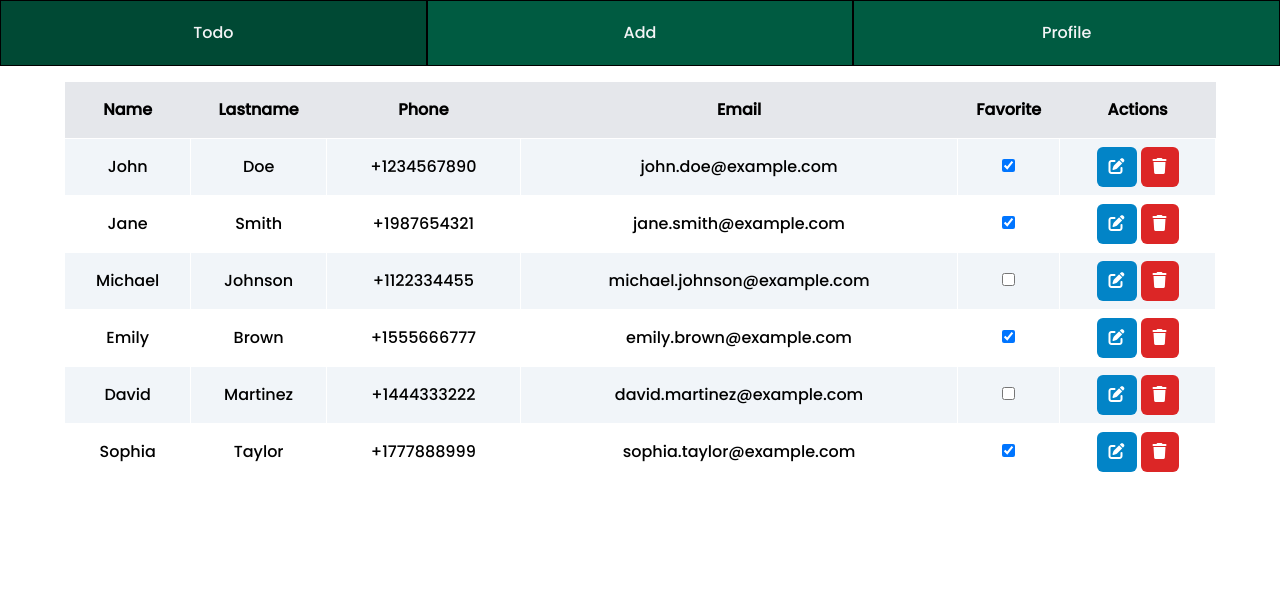
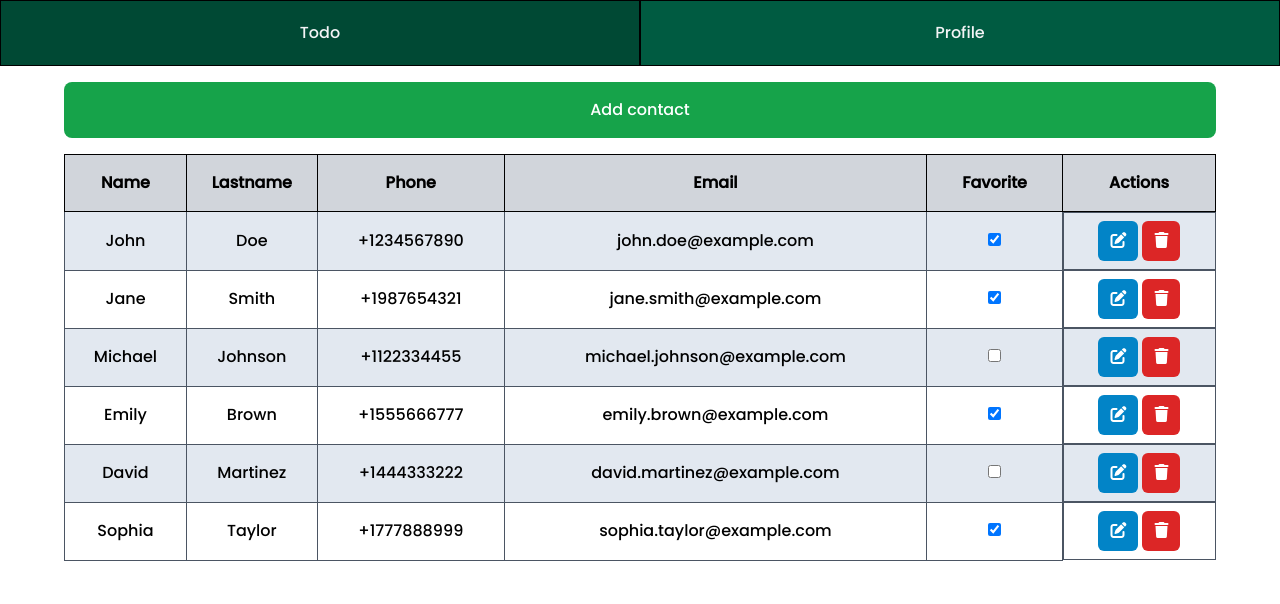
Before and after one commit to AnderCabrera/contacts, a website with bundled scripts: page src/pages/contacts/contacts.html in a window 1280 px wide. Built offline with nearby package versions, Linux system fonts and the light colour scheme.

Commit message:
contacts finished

```diff
--- a/src/js/contacts/add.js
+++ b/src/js/contacts/add.js
@@ -10,7 +10,9 @@ import {
   xCloseAddModal,
 } from './constants.js';
 
-import { contacts, save, findIndexContact } from './contacts.js';
+import { contacts, save, addContactView } from './contacts.js';
+
+import { isEmpty } from './update.js';
 
 export function addContact() {
   let newContact = {
@@ -24,8 +26,38 @@ export function addContact() {
 
   contacts.push(newContact);
   save(contacts);
+  addContactView(newContact);
 }
 
 export function showModal() {
+  addModal.classList.remove('hidden');
 
+  addContactButton.onclick = () => {
+    if (
+      isEmpty(nameAddModal.value) ||
+      isEmpty(lastnameAddModal.value) ||
+      isEmpty(phoneAddModal.value) ||
+      isEmpty(emailAddModal.value)
+    ) {
+      alert('All fields are required');
+      return;
+    } else {
+      addContact();
+      nameAddModal.value = '';
+      lastnameAddModal.value = '';
+      phoneAddModal.value = '';
+      emailAddModal.value = '';
+      favoriteAddModal.checked = false;
+    }
+
+    addModal.classList.add('hidden');
+  };
+
+  cancelAddButton.onclick = () => {
+    addModal.classList.add('hidden');
+  };
+
+  xCloseAddModal.onclick = () => {
+    addModal.classList.add('hidden');
+  };
 }
--- a/src/js/contacts/constants.js
+++ b/src/js/contacts/constants.js
@@ -1,6 +1,9 @@
 export const contactsTable = document.getElementById('contacts-table');
 
 // export let contacts = JSON.parse(localStorage.getItem('contacts'));
+
+// navbar
+export const addContactModal = document.getElementById('add-contact-modal');
 
 // modal update form
 export const updateModal = document.getElementById('update-modal');
--- a/src/js/contacts/contacts.js
+++ b/src/js/contacts/contacts.js
@@ -1,6 +1,7 @@
-import { contactsTable } from './constants.js';
+import { contactsTable, addContactModal } from './constants.js';
 
 import { showModal } from './update.js';
+import { showModal as showAddModal } from './add.js';
 import { CONTACTS } from '../local-storage-constants.js';
 
 export let contacts = JSON.parse(localStorage.getItem(CONTACTS));
@@ -57,13 +58,16 @@ if (!contacts || contacts.length < 1) {
     },
   ];
 
-  renderContacts(contacts);
-} else renderContacts(contacts);
+  renderContacts();
+} else renderContacts();
 
+export function renderContacts() {
+  for (const contact of contacts) {
+    addContactView(contact);
+  }
+}
 
-
-export function renderContacts(contacts) {
-  for (const contact of contacts) {
+export function addContactView(contact) {
   let { id, name, lastname, email, phone, favorite } = contact;
 
   const tr = document.createElement('tr');
@@ -71,15 +75,13 @@ export function renderContacts(contacts) {
   tr.id = id;
 
   tr.innerHTML = `
-      <td class="border border-white"><span class="p-2">${name}</span></td>
-      <td class="border border-white"><span class="p-2">${lastname}</span></td>
-      <td class="border border-white"><span class="p-2">${phone}</span></td>
-      <td class="border border-white"><span class="p-2">${email}</span></td>
+    <td class="border border-gray-600"><span class="p-2">${name}</span></td>
+    <td class="border border-gray-600"><span class="p-2">${lastname}</span></td>
+    <td class="border border-gray-600"><span class="p-2">${phone}</span></td>
+    <td class="border border-gray-600"><span class="p-2">${email}</span></td>
 
-      <td class="border border-white p-2">
-        <input type="checkbox" ${
-          favorite ? 'checked' : ''
-        } onclick="return false;" />
+    <td class="border border-gray-600 p-2">
+      <input type="checkbox" ${favorite ? 'checked' : ''} onclick="return false;" />
     </td>
 
   `;
@@ -88,9 +90,12 @@ export function renderContacts(contacts) {
   let buttonsContainer = document.createElement('td');
   buttonsContainer.classList.add(
     'border',
-      'border-white',
+    'border-gray-600',
     'p-2',
     'buttonsContainer',
+    'flex',
+    'justify-center',
+    'w-full'
   );
 
   // update button
@@ -131,7 +136,6 @@ export function renderContacts(contacts) {
 
   contactsTable.appendChild(tr);
 }
-}
 
 export function save(contacts) {
   localStorage.setItem(CONTACTS, JSON.stringify(contacts));
@@ -149,3 +153,7 @@ function deleteContact(id) {
 
   document.getElementById(id).remove();
 }
+
+addContactModal.onclick = (e) => {
+  showAddModal();
+};
--- a/src/pages/contacts/contacts.html
+++ b/src/pages/contacts/contacts.html
@@ -20,11 +20,7 @@
         class="flex justify-center border border-black w-full p-5 hover:bg-[rgba(0,0,0,0.2)] overflow-hidden break-words"
         >Todo</a
       >
-      <a
-        href=""
-        class="flex justify-center border border-black w-full p-5 hover:bg-[rgba(0,0,0,0.2)] overflow-hidden break-words"
-        >Add</a
-      >
+
       <a
         href=""
         class="flex justify-center border border-black w-full p-5 hover:bg-[rgba(0,0,0,0.2)] overflow-hidden break-words"
@@ -32,21 +28,30 @@
       >
     </nav>
 
-    <div class="contacts">
-      <table class="w-[90%] m-0 m-auto">
+    <div class="w-full flex justify-center">
+      <button
+        class="bg-green-600 text-white w-[90%] p-4 rounded-lg mb-4 overflow-hidden break-words hover:bg-green-700 focus:outline-none focus:ring-4 focus:ring-green-300 hover:bg-green-800 focus:ring-green-800"
+        type="button"
+        id="add-contact-modal"
+      >
+        Add contact
+      </button>
+    </div>
+    <div class="contacts flex flex-col overflow-x-auto w-[90%] m-0 m-auto">
+      <table class="w-full m-0 m-auto mb-10">
         <thead>
-          <tr class="bg-gray-200">
-            <th scope="col" class="py-4"><span>Name</span></th>
-            <th scope="col" class="py-4"><span>Lastname</span></th>
-            <th scope="col" class="py-4"><span>Phone</span></th>
-            <th scope="col" class="py-4"><span>Email</span></th>
-            <th scope="col" class="py-4"><span>Favorite</span></th>
-            <th scope="col" class="py-4"><span>Actions</span></th>
+          <tr class="bg-gray-300">
+            <th scope="col" class="py-4 border border-black "><span>Name</span></th>
+            <th scope="col" class="py-4 border border-black "><span>Lastname</span></th>
+            <th scope="col" class="py-4 border border-black "><span>Phone</span></th>
+            <th scope="col" class="py-4 border border-black "><span>Email</span></th>
+            <th scope="col" class="py-4 px-3 border border-black "><span>Favorite</span></th>
+            <th scope="col" class="py-4 border border-black "><span>Actions</span></th>
           </tr>
         </thead>
         <tbody
           id="contacts-table"
-          class="text-center [&>*:nth-child(odd)]:bg-slate-100"
+          class="text-center [&>*:nth-child(odd)]:bg-slate-200"
         ></tbody>
       </table>
     </div>
@@ -65,9 +70,7 @@
           <div
             class="flex items-start justify-between rounded-t border-b p-5 border-gray-600"
           >
-            <h3
-              class="text-xl font-semibold text-white lg:text-2xl"
-            >
+            <h3 class="text-xl font-semibold text-white lg:text-2xl">
               Update contact
             </h3>
             <button
@@ -99,7 +102,7 @@
               <label for="update-name" class="text-white">Name</label>
               <input
                 type="text"
-                class="w-full p-2 border  rounded-lg border-gray-600"
+                class="w-full p-2 border rounded-lg border-gray-600"
                 id="update-name"
               />
             </div>
@@ -107,7 +110,7 @@
               <label for="update-lastname" class="text-white">Lastname</label>
               <input
                 type="text"
-                class="w-full p-2 border  rounded-lg border-gray-600"
+                class="w-full p-2 border rounded-lg border-gray-600"
                 id="update-lastname"
               />
             </div>
@@ -116,7 +119,7 @@
               <label for="update-phone" class="text-white">Phone</label>
               <input
                 type="text"
-                class="w-full p-2 border  rounded-lg border-gray-600"
+                class="w-full p-2 border rounded-lg border-gray-600"
                 id="update-phone"
               />
             </div>
@@ -125,23 +128,19 @@
               <label for="update-email" class="text-white">Email</label>
               <input
                 type="email"
-                class="w-full p-2 border  rounded-lg border-gray-600"
+                class="w-full p-2 border rounded-lg border-gray-600"
                 id="update-email"
               />
             </div>
 
             <div class="flex">
               <label for="update-favorite" class="text-white">Favorite</label>
-              <input
-                type="checkbox"
-                class="ml-2"
-                id="update-favorite"
-              />
+              <input type="checkbox" class="ml-2" id="update-favorite" />
             </div>
           </div>
           <!-- Modal footer -->
           <div
-            class="flex items-center space-x-2 rtl:space-x-reverse rounded-b border-t  p-6 border-gray-600"
+            class="flex items-center space-x-2 rtl:space-x-reverse rounded-b border-t p-6 border-gray-600"
           >
             <button
               type="button"
@@ -152,7 +151,7 @@
             </button>
             <button
               type="button"
-              class="rounded-lg border border-gray-200 px-5 py-2.5 text-sm font-medium text-gray-500 hover:bg-gray-100 hover:text-gray-900 focus:z-10 focus:outline-none focus:ring-4 focus:ring-blue-300 border-gray-500 bg-gray-700 text-gray-300 hover:bg-gray-600 hover:text-white"
+              class="rounded-lg border border-gray-200 px-5 py-2.5 text-sm font-medium text-white hover:bg-gray-100 hover:text-gray-900 focus:z-10 focus:outline-none focus:ring-4 focus:ring-blue-300 border-gray-500 bg-gray-700 text-gray-300 hover:bg-gray-600 hover:text-white"
               id="cancel-update"
             >
               Cancel
@@ -176,9 +175,7 @@
           <div
             class="flex items-start justify-between rounded-t border-b p-5 border-gray-600"
           >
-            <h3
-              class="text-xl font-semibold text-white lg:text-2xl"
-            >
+            <h3 class="text-xl font-semibold text-white lg:text-2xl">
               Add contact
             </h3>
             <button
@@ -243,11 +240,7 @@
 
             <div class="flex">
               <label for="add-favorite" class="text-white">Favorite</label>
-              <input
-                type="checkbox"
-                class="ml-2"
-                id="add-favorite"
-              />
+              <input type="checkbox" class="ml-2" id="add-favorite" />
             </div>
           </div>
           <!-- Modal footer -->
@@ -263,7 +256,7 @@
             </button>
             <button
               type="button"
-              class="rounded-lg border border-gray-200 px-5 py-2.5 text-sm font-medium text-gray-500 hover:bg-gray-100 hover:text-gray-900 focus:z-10 focus:outline-none focus:ring-4 focus:ring-blue-300 border-gray-500 bg-gray-700 text-gray-300 hover:bg-gray-600 hover:text-white"
+              class="rounded-lg border px-5 py-2.5 text-sm font-medium text-white hover:bg-gray-100 hover:text-gray-900 focus:z-10 focus:outline-none focus:ring-4 focus:ring-blue-300 border-gray-500 bg-gray-700 text-gray-300 hover:bg-gray-600 hover:text-white"
               id="cancel-add"
             >
               Cancel
```
Also changed, not shown: src/output.css. Lines whose indentation alone changed are shown as unchanged.
